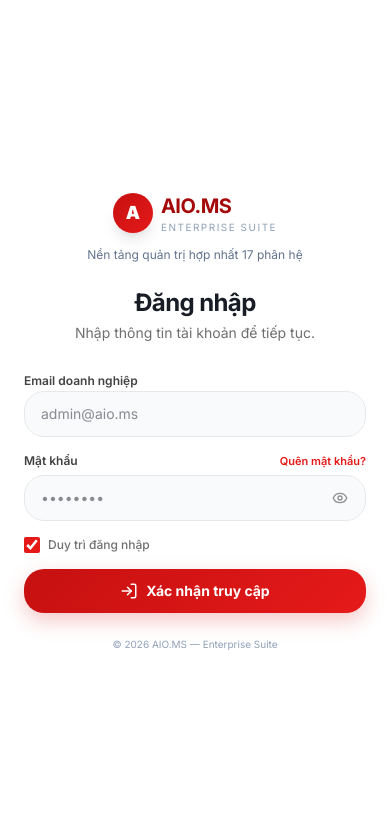
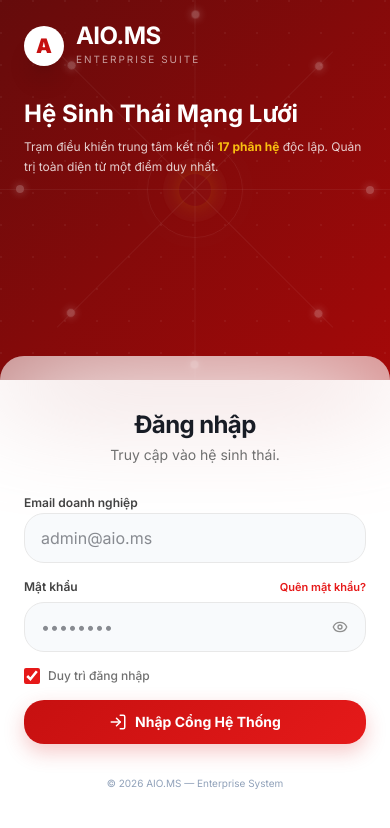
Before and after one commit to thanhnhn891221/web, a Next.js app: page /login in a window 390 px wide. Shown: the top 828 px of the page. Built offline with nearby package versions, Linux system fonts and the light colour scheme.

Commit message:
Update Login
Update Login

```diff
--- a/src/app/(auth)/login/page.tsx
+++ b/src/app/(auth)/login/page.tsx
@@ -46,12 +46,13 @@
   };
 
   return (
-    <div className="min-h-screen flex flex-col lg:flex-row">
-      {/* Left Panel — Brand (Hidden on small mobile, shown as compact strip on md) */}
+    <div className="min-h-screen flex flex-col lg:flex-row bg-white">
+      {/* Brand Panel — Shown on Left for Desktop, Top for Mobile */}
       <div
-        className="hidden md:flex lg:w-[55%] relative overflow-hidden flex-col justify-between p-8 lg:p-12 animate-fade-in"
+        className="w-full lg:w-[55%] relative overflow-hidden flex flex-col justify-between p-6 lg:p-12 animate-fade-in"
         style={{
           background: 'linear-gradient(135deg, var(--primary-900) 0%, var(--primary-700) 100%)',
+          minHeight: 'min(400px, 45vh)'
         }}
       >
         {/* Background Decoratives */}
@@ -59,110 +60,99 @@
           backgroundImage: `radial-gradient(circle at 1px 1px, white 1px, transparent 0)`,
           backgroundSize: '32px 32px',
         }} />
-        <div className="absolute -top-32 -right-32 w-96 h-96 rounded-full opacity-20"
-          style={{ background: 'radial-gradient(circle, var(--accent-500), transparent)' }}
-        />
+        <div className="absolute -top-32 -right-32 w-96 h-96 rounded-full opacity-20 bg-accent-500 blur-3xl" />
 
+        {/* Mobile: Dynamic "Connected Nodes" Graphic */}
+        <div className="absolute inset-0 flex items-center justify-center opacity-30 lg:opacity-50 pointer-events-none">
+          <div className="relative w-full h-full max-w-md max-h-md flex items-center justify-center">
+             {/* Center Node */}
+             <div className="absolute w-24 h-24 rounded-full border border-white/20 shadow-[0_0_50px_rgba(255,255,255,0.1)] flex items-center justify-center">
+                <div className="w-16 h-16 rounded-full bg-white/10 flex items-center justify-center animate-pulse">
+                   <div className="w-8 h-8 rounded-full bg-accent-500 shadow-[0_0_20px_var(--accent-500)]" />
+                </div>
+             </div>
+             {/* Orbiting Nodes (CSS Simulation) */}
+             {[0, 45, 90, 135, 180, 225, 270, 315].map((deg, i) => (
+                <div key={i} className="absolute w-full h-[1px] bg-white/10 transform origin-center" style={{ rotate: `${deg}deg` }}>
+                   <div className="absolute right-4 top-1/2 -translate-y-1/2 w-2 h-2 rounded-full bg-white/80 shadow-[0_0_10px_white]" />
+                </div>
+             ))}
+          </div>
+        </div>
+
+        <div className="relative z-10 flex flex-col h-full justify-center lg:justify-between">
           {/* Logo */}
-        <div className="relative z-10 flex items-center gap-3">
-          <div className="w-12 h-12 rounded-xl flex items-center justify-center bg-white shadow-xl">
-            <span className="font-black text-2xl" style={{ color: 'var(--primary-600)' }}>A</span>
+          <div className="flex items-center gap-3">
+            <div className="w-10 h-10 lg:w-12 lg:h-12 rounded-xl flex items-center justify-center bg-white shadow-xl">
+              <span className="font-black text-xl lg:text-2xl" style={{ color: 'var(--primary-600)' }}>A</span>
             </div>
             <div>
-            <h1 className="text-white text-3xl font-bold tracking-tight leading-none">AIO.MS</h1>
-            <p className="text-white/60 text-xs tracking-[0.2em] uppercase mt-1">Enterprise Suite</p>
+              <h1 className="text-white text-2xl lg:text-3xl font-bold tracking-tight leading-none">AIO.MS</h1>
+              <p className="text-white/60 text-[10px] lg:text-xs tracking-[0.2em] uppercase mt-1">Enterprise Suite</p>
             </div>
           </div>
 
           {/* Center Content */}
-        <div className="relative z-10 my-auto max-w-xl">
-          <h2 className="text-3xl lg:text-5xl font-bold text-white leading-tight">
-            Hệ Sinh Thái<br />Trọng Tâm Doanh Nghiệp
+          <div className="mt-8 mb-4 lg:mt-auto lg:mb-auto max-w-xl">
+            <h2 className="text-2xl lg:text-5xl font-bold text-white leading-tight">
+              Hệ Sinh Thái<br className="hidden lg:block"/> Mạng Lưới
             </h2>
-          <p className="text-white/80 mt-4 text-base leading-relaxed">
-            Nền tảng quản trị hợp nhất <strong style={{ color: 'var(--accent-400)' }}>17 phân hệ</strong>.
-            Kết nối thông suốt từ Sản xuất, Vận hành đến Tài chính và Nhân sự.
+            <p className="text-white/80 mt-2 lg:mt-4 text-xs lg:text-base leading-relaxed">
+              Trạm điều khiển trung tâm kết nối <strong style={{ color: 'var(--accent-400)' }}>17 phân hệ</strong> độc lập. Quản trị toàn diện từ một điểm duy nhất.
             </p>
 
-          {/* Module Groups */}
-          <div className="mt-10 grid grid-cols-2 sm:grid-cols-4 gap-4">
+            {/* Module Groups - Hidden on very small screens to save space, but visible on md/lg */}
+            <div className="hidden sm:grid mt-8 grid-cols-2 md:grid-cols-4 gap-4">
                {[
                  { name: 'HỆ THỐNG', desc: 'Core & Gateway', icon: Shield },
                  { name: 'VẬN HÀNH', desc: 'Sản xuất & Kho', icon: Database },
                  { name: 'THỊ TRƯỜNG', desc: 'Bán hàng & MKT', icon: Network },
                  { name: 'HỖ TRỢ', desc: 'Nhân sự & Kế toán', icon: Layers },
                ].map((mod, idx) => (
-               <div key={idx} className="flex flex-col items-center bg-black/20 backdrop-blur-md p-4 rounded-2xl border border-white/10 hover:bg-white/10 transition-colors">
-                  <div className="w-10 h-10 rounded-full flex items-center justify-center mb-2" style={{ background: 'var(--accent-500)', color: 'var(--primary-900)' }}>
-                     <mod.icon size={20} />
+                 <div key={idx} className="flex flex-col items-center bg-black/20 backdrop-blur-md p-3 lg:p-4 rounded-xl border border-white/10">
+                    <div className="w-8 h-8 lg:w-10 lg:h-10 rounded-full flex items-center justify-center mb-2" style={{ background: 'var(--accent-500)', color: 'var(--primary-900)' }}>
+                       <mod.icon size={16} />
                     </div>
-                  <p className="text-white font-bold text-xs">{mod.name}</p>
-                  <p className="text-white/50 text-[9px] text-center uppercase tracking-wide mt-1">{mod.desc}</p>
+                    <p className="text-white font-bold text-[10px] lg:text-xs text-center">{mod.name}</p>
                  </div>
                ))}
             </div>
           </div>
 
-        {/* Footer */}
-        <div className="relative z-10 text-white/40 text-xs">
+          {/* Footer - Hidden on mobile */}
+          <div className="hidden lg:block relative z-10 text-white/40 text-xs">
             <p>© 2026 AIO.MS. Phát triển cho quy mô vô hạn.</p>
           </div>
         </div>
-
-      {/* Right Panel — Login Form (Always visible, compact on mobile) */}
-      <div className="flex-1 flex flex-col items-center justify-center p-6 sm:p-8 bg-white min-h-screen md:min-h-0">
-
-        {/* Mobile-only compact brand header */}
-        <div className="md:hidden w-full max-w-sm mb-6 text-center">
-          <div className="flex items-center justify-center gap-2 mb-3">
-            <div className="w-10 h-10 rounded-xl flex items-center justify-center shadow-lg" style={{ background: 'linear-gradient(135deg, var(--primary-600), var(--primary-500))' }}>
-              <span className="font-black text-lg text-white">A</span>
-            </div>
-            <div className="text-left">
-              <h1 className="text-xl font-bold tracking-tight" style={{ color: 'var(--primary-700)' }}>AIO.MS</h1>
-              <p className="text-[10px] tracking-[0.15em] uppercase text-slate-400">Enterprise Suite</p>
-            </div>
-          </div>
-          <p className="text-xs text-slate-500">Nền tảng quản trị hợp nhất 17 phân hệ</p>
       </div>
 
+      {/* Login Form Panel */}
+      <div className="flex-1 flex flex-col items-center justify-center p-6 sm:p-8 bg-white/50 backdrop-blur-3xl -mt-6 lg:mt-0 lg:rounded-none rounded-t-3xl relative z-20">
         <div className="w-full max-w-sm animate-slide-left">
-
           <div className="mb-6 text-center lg:text-left">
             <h2 className="text-2xl sm:text-3xl font-bold tracking-tight" style={{ color: 'var(--slate-900)' }}>Đăng nhập</h2>
             <p className="text-sm mt-1" style={{ color: 'var(--text-secondary)' }}>
-              Nhập thông tin tài khoản để tiếp tục.
+              Truy cập vào hệ sinh thái.
             </p>
           </div>
 
           <form onSubmit={handleLogin} className="space-y-4">
-            {/* Email */}
             <div className="space-y-1.5">
-              <label className="text-xs font-semibold" style={{ color: 'var(--slate-700)' }}>
-                Email doanh nghiệp
-              </label>
+              <label className="text-xs font-semibold" style={{ color: 'var(--slate-700)' }}>Email doanh nghiệp</label>
               <input
                 type="email"
                 value={email}
                 onChange={(e) => setEmail(e.target.value)}
                 placeholder="admin@aio.ms"
-                className="w-full px-4 py-3 rounded-xl text-sm outline-none transition-all duration-200 border bg-slate-50 focus:ring-2 focus:border-transparent focus:bg-white"
-                style={{
-                  borderColor: 'var(--border-color)',
-                  '--tw-ring-color': 'var(--primary-400)',
-                } as React.CSSProperties}
+                className="w-full px-4 py-3 rounded-xl text-base md:text-sm outline-none transition-all duration-200 border bg-slate-50 focus:ring-2 focus:border-transparent focus:bg-white"
+                style={{ borderColor: 'var(--border-color)', '--tw-ring-color': 'var(--primary-400)' } as React.CSSProperties}
               />
             </div>
 
-            {/* Password */}
             <div className="space-y-1.5">
               <div className="flex items-center justify-between">
-                <label className="text-xs font-semibold" style={{ color: 'var(--slate-700)' }}>
-                  Mật khẩu
-                </label>
-                <button type="button" className="text-[11px] font-semibold hover:underline" style={{ color: 'var(--primary-500)' }}>
-                  Quên mật khẩu?
-                </button>
+                <label className="text-xs font-semibold" style={{ color: 'var(--slate-700)' }}>Mật khẩu</label>
+                <button type="button" className="text-[11px] font-semibold hover:underline" style={{ color: 'var(--primary-500)' }}>Quên mật khẩu?</button>
               </div>
               <div className="relative">
                 <input
@@ -170,11 +160,8 @@
                   value={password}
                   onChange={(e) => setPassword(e.target.value)}
                   placeholder="••••••••"
-                  className="w-full px-4 py-3 pr-11 rounded-xl text-sm outline-none transition-all duration-200 border bg-slate-50 focus:ring-2 focus:border-transparent focus:bg-white"
-                  style={{
-                    borderColor: 'var(--border-color)',
-                    '--tw-ring-color': 'var(--primary-400)',
-                  } as React.CSSProperties}
+                  className="w-full px-4 py-3 pr-11 rounded-xl text-base md:text-sm outline-none transition-all duration-200 border bg-slate-50 focus:ring-2 focus:border-transparent focus:bg-white"
+                  style={{ borderColor: 'var(--border-color)', '--tw-ring-color': 'var(--primary-400)' } as React.CSSProperties}
                 />
                 <button
                   type="button"
@@ -187,38 +174,23 @@
               </div>
             </div>
 
-            {/* Remember + Error */}
             <div className="flex items-center gap-2">
-              <input
-                type="checkbox"
-                id="remember"
-                className="w-4 h-4 rounded border-gray-300"
-                style={{ accentColor: 'var(--primary-500)' }}
-                defaultChecked
-              />
-              <label htmlFor="remember" className="text-xs font-medium" style={{ color: 'var(--text-secondary)' }}>
-                Duy trì đăng nhập
-              </label>
+              <input type="checkbox" id="remember" className="w-4 h-4 rounded border-gray-300" style={{ accentColor: 'var(--primary-500)' }} defaultChecked />
+              <label htmlFor="remember" className="text-xs font-medium" style={{ color: 'var(--text-secondary)' }}>Duy trì đăng nhập</label>
             </div>
 
             {error && (
-              <div
-                className="px-4 py-2.5 rounded-xl text-xs animate-scale-in text-center font-medium"
-                style={{ background: 'var(--rose-light)', color: 'var(--rose)' }}
-              >
+              <div className="px-4 py-2.5 rounded-xl text-xs animate-scale-in text-center font-medium" style={{ background: 'var(--rose-light)', color: 'var(--rose)' }}>
                 {error}
               </div>
             )}
 
-            {/* Submit */}
             <button
               type="submit"
               disabled={isLoading}
               className="w-full flex items-center justify-center gap-2 px-4 py-3 rounded-xl text-white text-sm font-bold transition-all duration-300 disabled:opacity-60 disabled:cursor-not-allowed hover:shadow-xl hover:-translate-y-0.5 active:translate-y-0"
               style={{
-                background: isLoading
-                  ? 'var(--primary-400)'
-                  : 'linear-gradient(135deg, var(--primary-600), var(--primary-500))',
+                background: isLoading ? 'var(--primary-400)' : 'linear-gradient(135deg, var(--primary-600), var(--primary-500))',
                 boxShadow: '0 8px 20px rgba(220, 38, 38, 0.25)',
               }}
             >
@@ -230,14 +202,13 @@
               ) : (
                 <>
                   <LogIn size={18} />
-                  Xác nhận truy cập
+                  Nhập Cổng Hệ Thống
                 </>
               )}
             </button>
           </form>
 
-          {/* Mobile footer */}
-          <p className="mt-6 text-center text-[10px] text-slate-400">© 2026 AIO.MS — Enterprise Suite</p>
+          <p className="mt-8 text-center text-[10px] text-slate-400 lg:hidden">© 2026 AIO.MS — Enterprise System</p>
         </div>
       </div>
     </div>
```
Also changed, not shown: src/app/(dashboard)/dashboard/page.tsx (+10 -6 lines), src/components/layout/Header.tsx (+27 -6 lines), src/components/ui/index.tsx (+9 -6 lines). Lines whose indentation alone changed are shown as unchanged.
